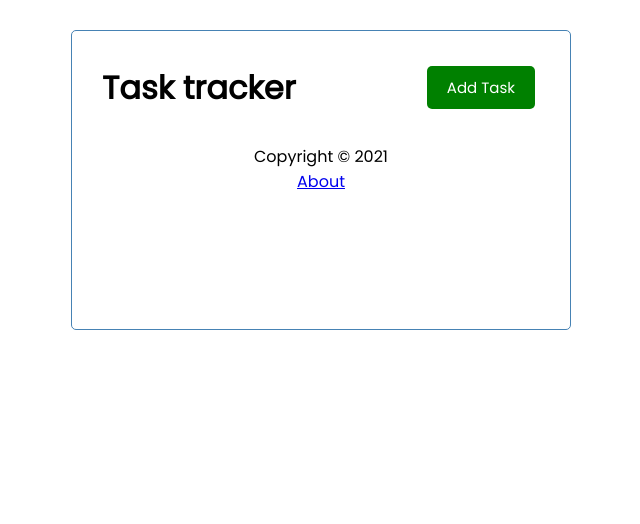
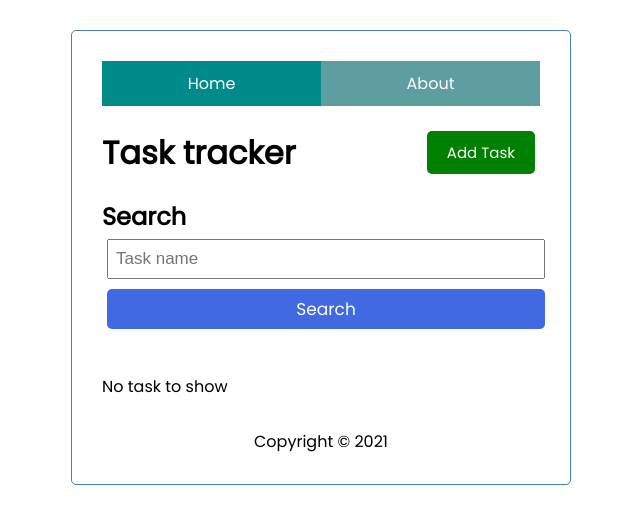
Before and after one commit to vuhaovn/react-training-app, a React (Create React App) app: page / in a window 1280 px wide. Shown: the top 524 px of the page, without its empty margins (319-959 px from the left). Built offline with nearby package versions, Linux system fonts and the light colour scheme; no server answers.

Commit message:
update router

```diff
--- a/src/App.js
+++ b/src/App.js
@@ -7,7 +7,9 @@ import Search from './components/Search'
 import { useEffect, useState } from 'react';
 import {
   BrowserRouter as Router,
-  Route
+  Switch,
+  Route,
+  NavLink
 } from "react-router-dom";
 
 function App() {
@@ -23,13 +25,17 @@ function App() {
   }, [])
 
   const fetchTasks = async () => {
-    const res = await fetch('https://vuhaovn-tasks.herokuapp.com/tasks')
+    const res = await fetch('https://vuhaovn-tasks.herokuapp.com/tasks', {
+      method: 'GET'
+    })
     const data = await res.json()
     return data
   }
 
   const fetchTaskById = async (id) => {
-    const res = await fetch(`https://vuhaovn-tasks.herokuapp.com/tasks/${id}`)
+    const res = await fetch(`https://vuhaovn-tasks.herokuapp.com/tasks/${id}`, {
+      method: 'GET'
+    })
     const data = await res.json()
     return data
   }
@@ -71,11 +77,7 @@ function App() {
 
   const onSearch = async (text) => {
     const res = await fetch(`https://vuhaovn-tasks.herokuapp.com/tasks?q=${text}`, {
-      method: 'GET',
-      // headers: {
-      //   'Content-Type': 'application/json'
-      // },
-      // body: JSON.stringify(text)
+      method: 'GET'
     })
 
     const data = await res.json()
@@ -88,11 +90,20 @@ function App() {
 
   return (
     <Router>
-      <div className='container'>
-        <Header onShow={onShow} show={show} />
-        <Route path='./about' component={About} />
-        <Route path='./' exact render={(props) => (
-          <>
+      <Switch>
+        <div className='container'>
+          <nav>
+            <ul>
+              <li>
+                <NavLink exact to='/' activeClassName='active'>Home</NavLink>
+              </li>
+              <li>
+                <NavLink exact to='/about' activeClassName='active'>About</NavLink>
+              </li>
+            </ul>
+          </nav>
+          <Route exact path='/'>
+            <Header onShow={onShow} show={show} />
             {show && <AddTask onAdd={addTask} />}
             <Search onSearch={onSearch}/>
             {tasks.length > 0 ?
@@ -101,10 +112,13 @@ function App() {
             onDelete={deleteTask}
             onToggle={toggleTask}
             /> : <p>No task to show</p>}
-          </>
-        )} />
-        <Footer />
-      </div>
+          </Route>
+          <Route exact path='/about'>
+            <About />
+          </Route>
+          <Footer />
+        </div>
+      </Switch>
     </Router>
   );
 }
--- a/src/components/Footer.js
+++ b/src/components/Footer.js
@@ -1,9 +1,7 @@
-import { Link } from "react-router-dom";
 const Footer = () => {
   return (
     <footer>
       <p>Copyright &copy; 2021</p>
-      <Link to='/about'>About</Link>
     </footer>
   )
 }
--- a/src/components/Header.js
+++ b/src/components/Header.js
@@ -1,16 +1,14 @@
 import PropTypes from 'prop-types'
-import { useLocation } from 'react-router-dom'
 import Button from './Button'
 
 const Header = ({ title, onShow, show }) => {
-  const location = useLocation()
   return (
     <header className='header'>
       <h1>{title}</h1>
-      {location.pathname === '/' && <Button
+      <Button
       color={show ? 'red': 'green'}
       text={show ? 'Close task' : 'Add Task'}
-      onClick={onShow} />}
+      onClick={onShow} />
     </header>
   )
 }
--- a/src/components/Search.js
+++ b/src/components/Search.js
@@ -18,7 +18,7 @@ const Search = ({onSearch}) => {
       <div className='form-control'>
         <h2>Search</h2>
         <input type='text' onChange={onChange} value={text} placeholder='Task name' />
-        <input type='submit' value='Search' className='btn' style={{backgroundColor:'blue'}} />
+        <input type='submit' value='Search' className='btn' style={{backgroundColor:'royalblue'}} />
       </div>
     </form>
   )
--- a/src/index.css
+++ b/src/index.css
@@ -8,6 +8,30 @@
 
 body {
   font-family: 'Poppins', sans-serif;
+}
+
+nav ul {
+  display: flex;
+  list-style-type: none;
+  justify-content: space-between;
+  margin-bottom: 20px;
+}
+
+nav ul li {
+  width: 50%;
+}
+
+nav ul li a {
+  display: block;
+  padding: 10px 0;
+  text-align: center;
+  color: #fff;
+  text-decoration: none;
+  background-color: cadetblue;
+}
+
+nav ul li a.active {
+  background-color: darkcyan;
 }
 
 .container {
```
